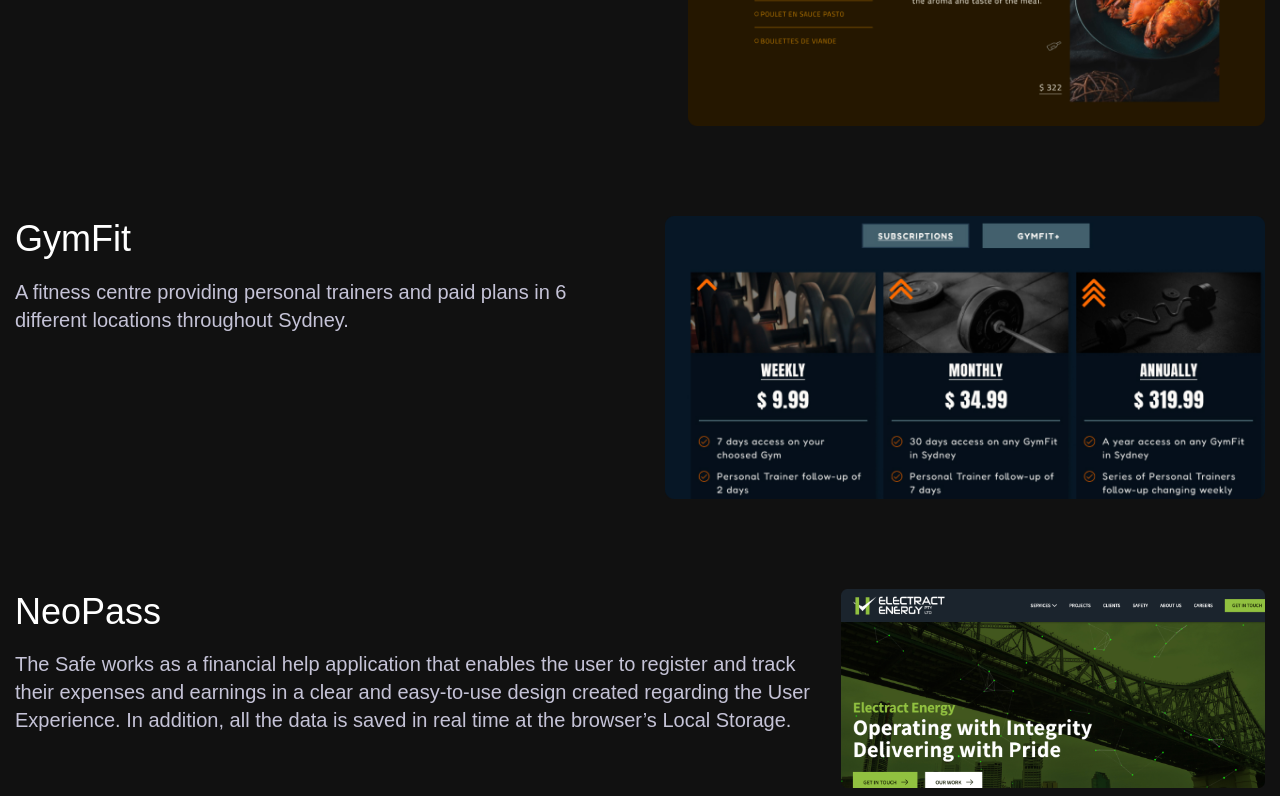
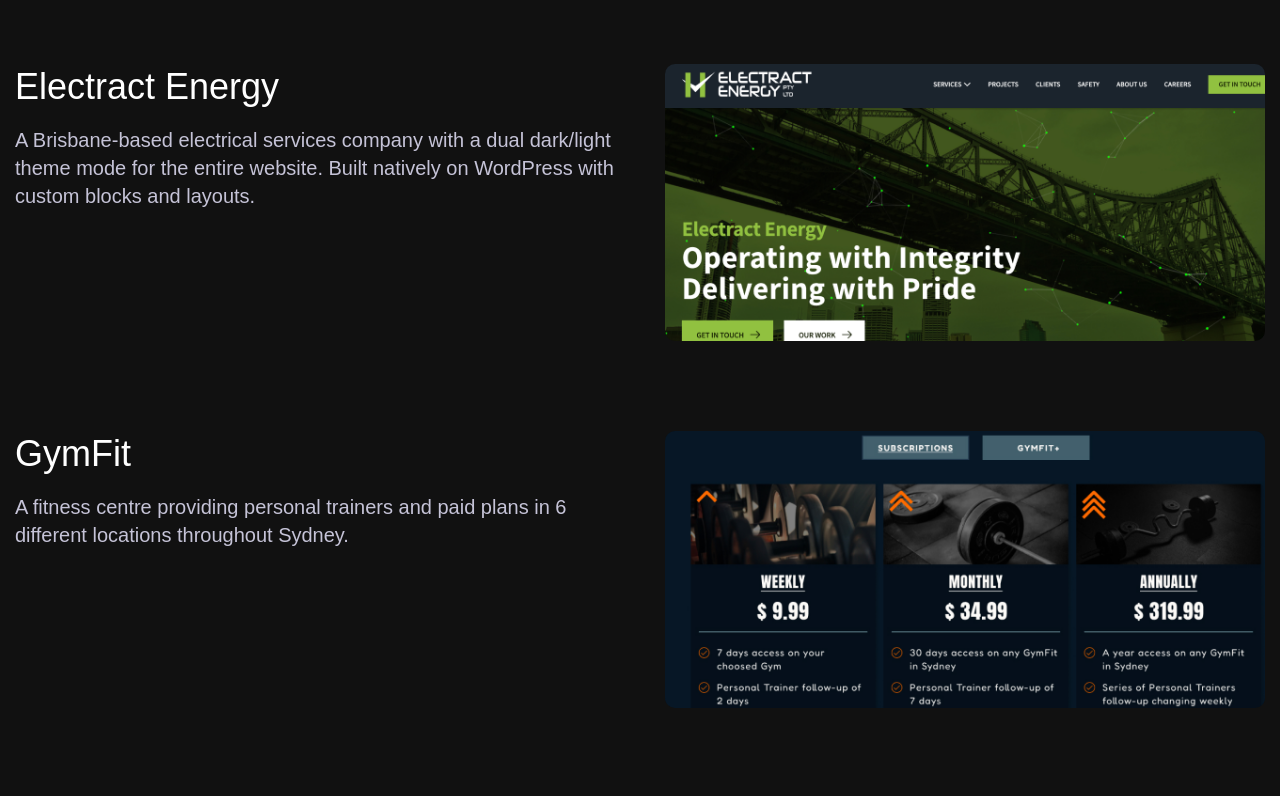
Before and after one commit to andremendonca03/Portfolio-2.0, a Next.js app: page /projects in a window 1280 px wide. Shown: the part 940-1736 px from the top of the page. Built offline with nearby package versions, Linux system fonts and the light colour scheme; a web font is replaced by a local one.

Commit message:
📣 Feat: Website Phase 1 ready

```diff
--- a/src/app/projects/page.tsx
+++ b/src/app/projects/page.tsx
@@ -9,8 +9,8 @@
     <div>
       <Header />
 
-      <main className="main">
-        <h1 className="font-heading1 text-r-text container mb-7">Projects Showcase</h1>
+      <main className="main relative z-1">
+        <h1 className="font-heading1 text-r-text container mt-5 mb-7">Projects Showcase</h1>
 
         <div className="space-y-7 mb-8">
           {data.map((item, index) => {
--- a/src/components/header/Header.tsx
+++ b/src/components/header/Header.tsx
@@ -27,10 +27,10 @@
         </Link>
 
         <nav className="group hidden gap-5 font-large text-r-text md:flex">
-          <Link className="group-hover:opacity-40 hover:!opacity-100 td-150" href={"#about-me"}>About me</Link>
-          <Link className="group-hover:opacity-40 hover:!opacity-100 td-150" href={"#skills"}>Skills</Link>
-          <Link className="group-hover:opacity-40 hover:!opacity-100 td-150" href={"#showcase"}>Showcase</Link>
-          <Link className="group-hover:opacity-40 hover:!opacity-100 td-150" href={"#contact"}>Contact</Link>
+          <Link className="group-hover:opacity-40 hover:!opacity-100 td-150" href={"/#about-me"}>About me</Link>
+          <Link className="group-hover:opacity-40 hover:!opacity-100 td-150" href={"/#skills"}>Skills</Link>
+          <Link className="group-hover:opacity-40 hover:!opacity-100 td-150" href={"/#showcase"}>Showcase</Link>
+          <Link className="group-hover:opacity-40 hover:!opacity-100 td-150" href={"/#contact"}>Contact</Link>
         </nav>
 
         <div className="flex items-center gap-4">
--- a/src/components/projectIntro/ProjectIntro.tsx
+++ b/src/components/projectIntro/ProjectIntro.tsx
@@ -4,14 +4,14 @@
 const ProjectIntro = ({data}: {data: {title: string, copy: string, image: string, link: string}}) => {
 
   return (
-    <section className="container flex gap-4 flex-wrap md:flex-nowrap">
+    <section className="container flex gap-4 flex-wrap md:flex-nowrap justify-between">
       <div>
         <h2 className="font-heading3 mb-3">{data.title}</h2>
-        <div className="text-r-text-muted" dangerouslySetInnerHTML={{__html: data.copy}}></div>
+        <div className="text-r-text-muted max-w-[600px]" dangerouslySetInnerHTML={{__html: data.copy}}></div>
       </div>
 
-      <Link className="max-w-[600px] w-full" href={data.link}>
-        <Image className="w-full" src={data.image} alt={data.title} width={450} height={300} />
+      <Link className="block w-full max-w-[600px]" target={"_blank"} href={data.link}>
+        <Image className="w-full h-auto aspect-[13/6] object-cover rounded-md" src={data.image} alt={data.title} width={600} height={300} quality={100} />
       </Link>
     </section>
   )
--- a/src/content/projectsPage.json
+++ b/src/content/projectsPage.json
@@ -1,15 +1,9 @@
 [
-  {
-    "title": "NeoPass",
-    "copy": "<p>The Safe works as a financial help application that enables the user to register and track their expenses and earnings in a clear and easy-to-use design created regarding the User Experience. In addition, all the data is saved in real time at the browser&apos;s Local Storage.</p>",
-    "image": "/neopass/cover.jpg",
-    "link": "#"
-  },
   {
     "title": "The Safe",
     "copy": "<p>The Safe works as a financial help application that enables the user to register and track their expenses and earnings in a clear and easy-to-use design created regarding the User Experience. In addition, all the data is saved in real time at the browser&apos;s Local Storage.</p>",
     "image": "/the-safe/cover.png",
-    "link": "https://the-safe.andremendonca.me"
+    "link": "https://thesafe.andremendonca.me"
   },
   {
     "title": "Giancarlo",
@@ -18,15 +12,21 @@
     "link": "https://giancarlo.andremendonca.me"
   },
   {
+    "title": "Electract Energy",
+    "copy": "<p>A Brisbane-based electrical services company with a dual dark/light theme mode for the entire website. Built natively on WordPress with custom blocks and layouts.</p>",
+    "image": "/electract-energy/cover.png",
+    "link": "https://electractenergy.com.au"
+  },
+  {
     "title": "GymFit",
     "copy": "<p>A fitness centre providing personal trainers and paid plans in 6 different locations throughout Sydney.</p>",
     "image": "/gymfit/cover.png",
     "link": "https://gymfit.andremendonca.me"
   },
   {
-    "title": "NeoPass",
-    "copy": "<p>The Safe works as a financial help application that enables the user to register and track their expenses and earnings in a clear and easy-to-use design created regarding the User Experience. In addition, all the data is saved in real time at the browser’s Local Storage.</p>",
-    "image": "/electract-energy/cover.png",
-    "link": "https://electractenergy.com.au"
+    "title": "Fantastic Animals",
+    "copy": "<p>A responsive wildlife organisation website built using JavaScript Modules and a variety of JS iteractions.</p>",
+    "image": "/fantastic-animals/cover.jpg",
+    "link": "https://fantasticanimals.andremendonca.me"
   }
 ]
--- a/src/styles/globals.scss
+++ b/src/styles/globals.scss
@@ -154,7 +154,6 @@
   top: 450px;
   right: 0;
   animation: pulse 5s alternate infinite;
-  z-index: -1;
 }
 
 body.preventScroll {
```
